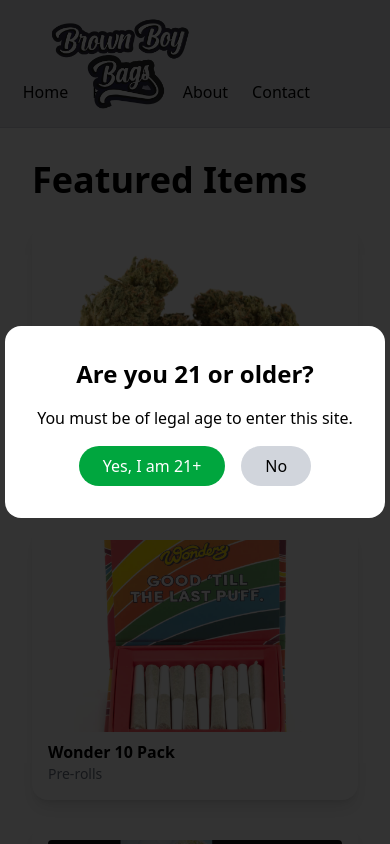
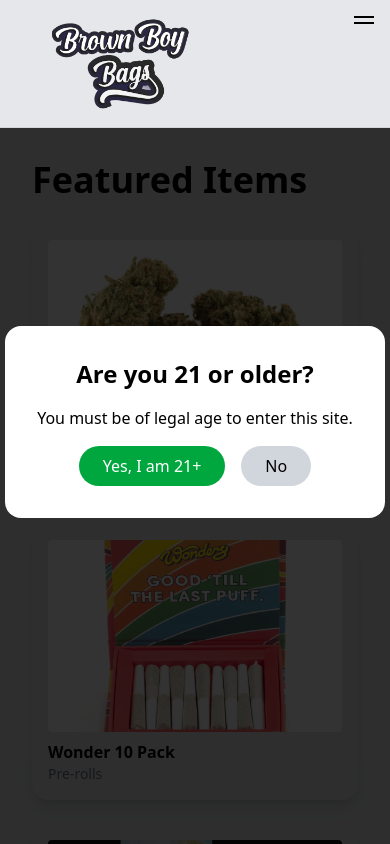
Before and after one commit to jchoi4497/brownboybags, a Vue app: page / in a window 390 px wide. Shown: the top 844 px of the page. Built offline with nearby package versions, Linux system fonts and the light colour scheme.

Commit message:
changes to menu toggle

```diff
--- a/src/App.vue
+++ b/src/App.vue
@@ -1,19 +1,26 @@
 <script setup>
+import { ref } from "vue";
 import AgeVerification from "./components/AgeVerification.vue";
 import HeroLogo from "./components/HeroLogo.vue";
+
+//Controls mobile menu toggle
+const isOpen = ref(false);
 </script>
 
 <template>
   <div class="relative min-h-screen overflow-visible">
+    <!-- Age Verification Gateway Modal -->
     <AgeVerification />
 
     <!-- Hero logo (always visible, can overlap navbar if styled in HeroLogo.vue) -->
-    <HeroLogo />
+    <HeroLogo @click="isOpen = false" />
 
+    <!-- Nav Bar -->
     <nav
-      class="bg-gray-200 border-b border-gray-300 text-black h-32 flex justify-end relative z-10"
+      class="bg-gray-200 border-b border-gray-300 text-black h-32 flex justify-end relative z-50"
     >
-      <div class="flex mt-20 gap-6 px-20">
+      <!-- Desktop Nav hidden -->
+      <div class="hidden sm:flex mt-20 gap-6 px-20">
         <router-link to="/" class="transition transform hover:scale-105"
           >Home</router-link
         >
@@ -27,6 +34,59 @@
           >Contact</router-link
         >
       </div>
+
+      <!-- Mobile Hamburger Menu Button -->
+      <div class="sm:hidden flex w-full justify-end p-4 z-50">
+        <button
+          @click="isOpen = !isOpen"
+          class="relative flex flex-col justify-between h-2 w-5 overflow-visible"
+        >
+          <span
+            :class="{ 'rotate-45 translate-y-1': isOpen }"
+            class="block h-0.5 w-full bg-black transition-transform duration-300"
+          ></span>
+          <span
+            :class="{ '-rotate-45 -translate-y-1': isOpen }"
+            class="block h-0.5 w-full bg-black transition-transform duration-300"
+          ></span>
+        </button>
+      </div>
+
+      <!-- Mobile Menu -->
+      <div
+        v-if="isOpen"
+        class="fixed inset-0 bg-white z-40 flex flex-col items-center justify-start pt-40 gap-8 text-2xl font-medium transition-all duration-500 ease-out"
+        :class="
+          isOpen
+            ? 'opacity-100 translate-y-0'
+            : 'opacity-0 -translate-y-10 pointer-events-none'
+        "
+      >
+        <router-link
+          to="/"
+          class="px-4 py-2 hover:bg-gray-100"
+          @click="isOpen = false"
+          >Home</router-link
+        >
+        <router-link
+          to="/products"
+          class="px-4 py-2 hover:bg-gray-100"
+          @click="isOpen = false"
+          >Products</router-link
+        >
+        <router-link
+          to="/about"
+          class="px-4 py-2 hover:bg-gray-100"
+          @click="isOpen = false"
+          >About</router-link
+        >
+        <router-link
+          to="/contact"
+          class="px-4 py-2 hover:bg-gray-100"
+          @click="isOpen = false"
+          >Contact</router-link
+        >
+      </div>
     </nav>
     <router-view />
   </div>
--- a/src/components/HeroLogo.vue
+++ b/src/components/HeroLogo.vue
@@ -1,6 +1,6 @@
 <template>
   <!-- Outer div just for positioning, not clickable -->
-  <div class="absolute top-4 left-10 z-20">
+  <div class="absolute top-4 left-10 z-60">
     <!-- Router-link wraps only the image -->
     <router-link to="/">
       <img
--- a/src/views/Home.vue
+++ b/src/views/Home.vue
@@ -22,7 +22,7 @@
 </script>
 
 <template>
-  <div class="p-8 bg-white min-h-screen pb-36 overscroll-contain">
+  <div class="p-8 bg-gray-200 min-h-screen pb-36 overscroll-contain">
     <h1 class="text-4xl font-bold mb-6">Featured Items</h1>
 
     <!-- Grid layout for featured Products -->
```
